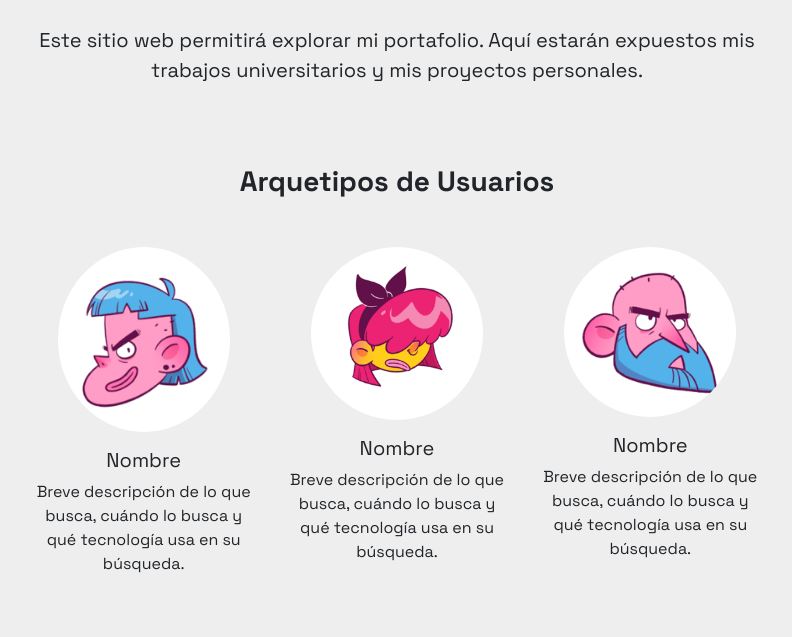
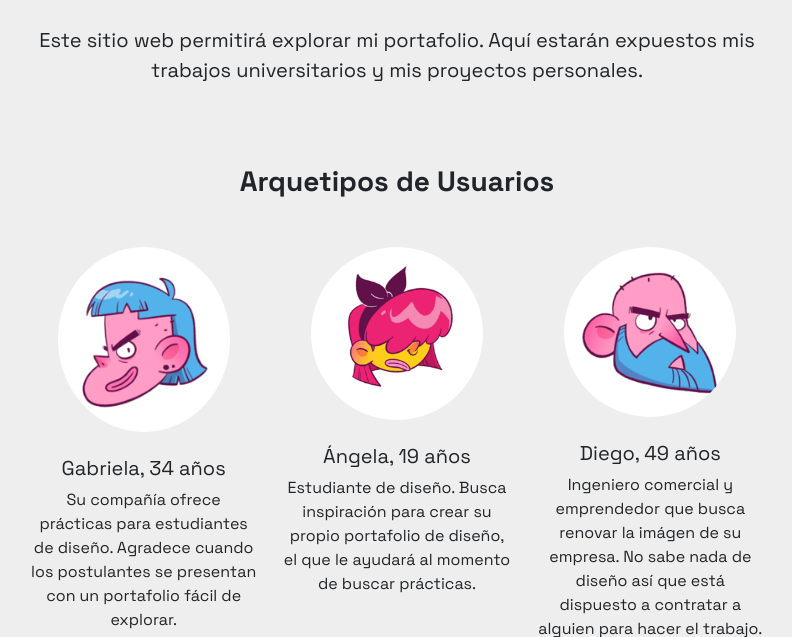
Before and after one commit to vale-herrera/dno037-Proyecto-Final, a plain HTML site: page style-guide/index.html in a window 1280 px wide. Shown: the part 173-810 px from the top of the page, without its empty margins (243-1035 px from the left). Drawn offline with nearby package versions, Linux system fonts and the light colour scheme.

Commit message:
Add files via upload

```diff
--- a/style-guide/index.html
+++ b/style-guide/index.html
@@ -49,19 +49,19 @@
                     <h3 class="text-center my-5">Arquetipos de Usuarios</h3>
                     <div class="row">
                         <div class="col-sm-4 text-center">
-                            <img src="img/proto-persona-1.png" class="rounded-circle w-75 mb-3" />
-                            <h4 class="fs-5">Nombre</h4>
-                            <p>Breve descripción de lo que busca, cuándo lo busca y qué tecnología usa en su búsqueda.</p>
+                            <img src="img/proto-persona-1.png" class="rounded-circle w-75 mb-4" />
+                            <h4 class="fs-5">Gabriela, 34 años</h4>
+                            <p>Su compañía ofrece prácticas para estudiantes de diseño. Agradece cuando los postulantes se presentan con un portafolio fácil de explorar.</p>
                         </div>
                         <div class="col-sm-4 text-center">
-                            <img src="img/proto-persona-2.png" class="rounded-circle w-75 mb-3" />
-                            <h4 class="fs-5">Nombre</h4>
-                            <p>Breve descripción de lo que busca, cuándo lo busca y qué tecnología usa en su búsqueda.</p>
+                            <img src="img/proto-persona-2.png" class="rounded-circle w-75 mb-4" />
+                            <h4 class="fs-5">Ángela, 19 años</h4>
+                            <p>Estudiante de diseño. Busca inspiración para crear su propio portafolio de diseño, el que le ayudará al momento de buscar prácticas.</p>
                         </div>
                         <div class="col-sm-4 text-center">
-                            <img src="img/proto-persona-3.png" class="rounded-circle w-75 mb-3" />
-                            <h4 class="fs-5">Nombre</h4>
-                            <p>Breve descripción de lo que busca, cuándo lo busca y qué tecnología usa en su búsqueda.</p>
+                            <img src="img/proto-persona-3.png" class="rounded-circle w-75 mb-4" />
+                            <h4 class="fs-5">Diego, 49 años</h4>
+                            <p>Ingeniero comercial y emprendedor que busca renovar la imágen de su empresa. No sabe nada de diseño así que está dispuesto a contratar a alguien para hacer el trabajo.</p>
                         </div>
                     </div>
 
```
